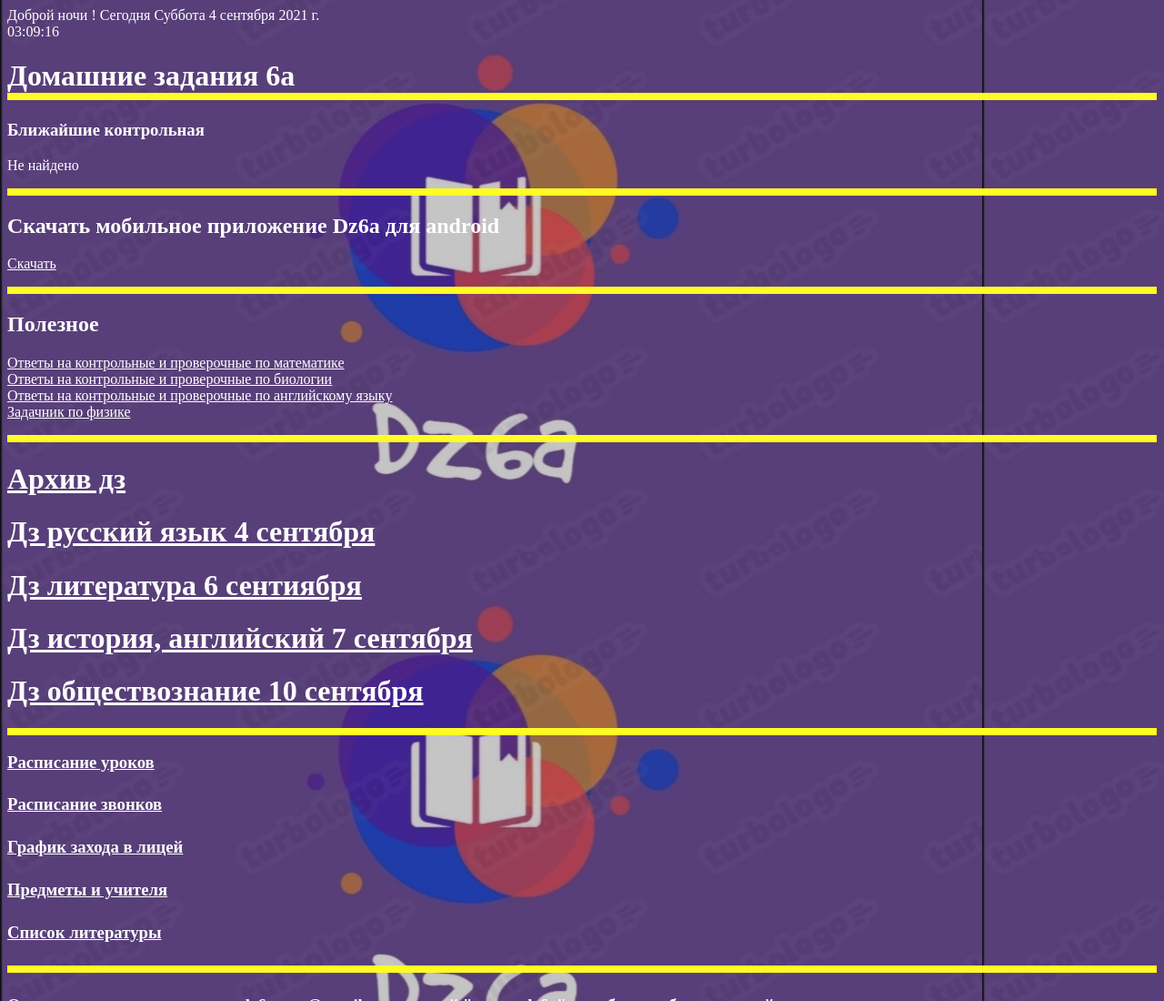
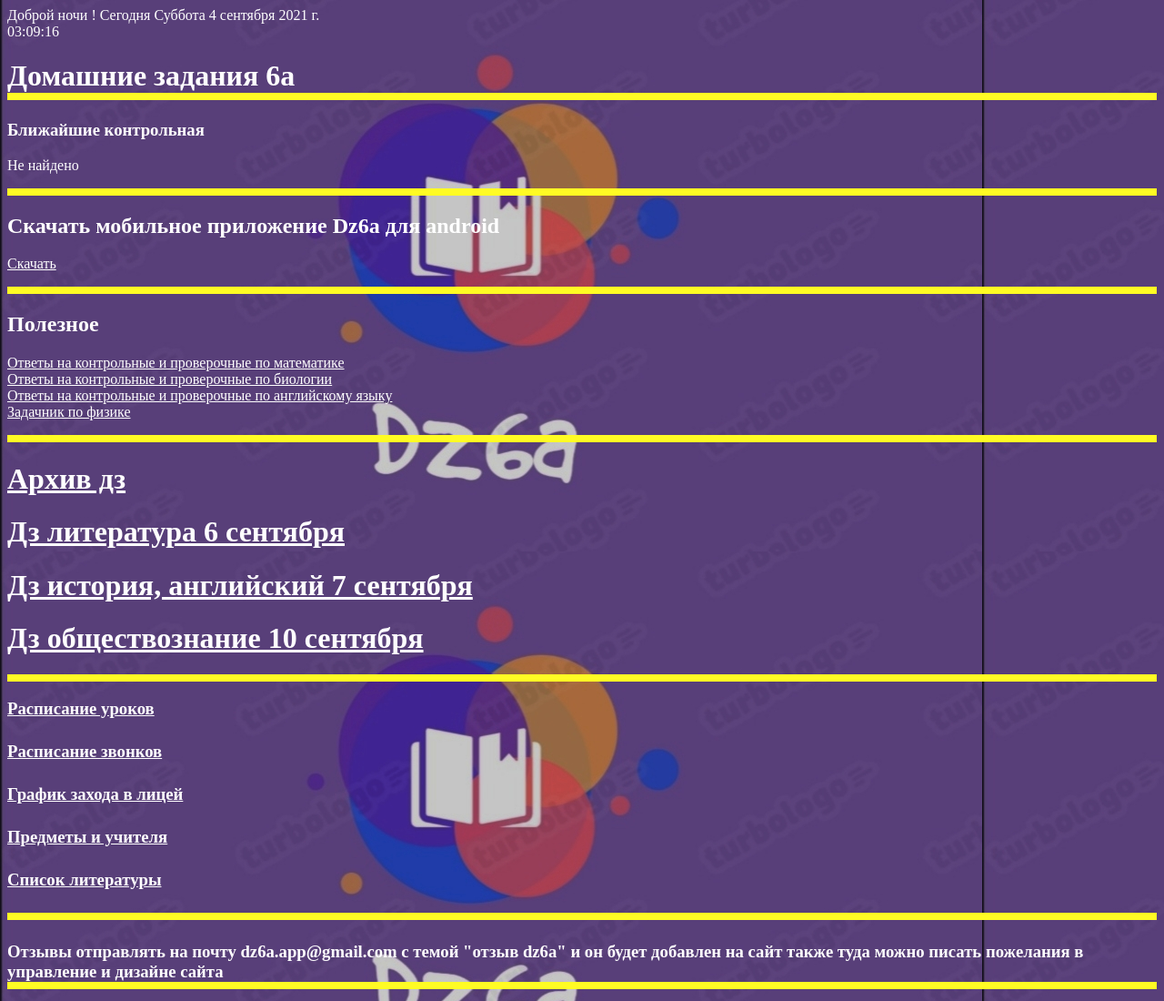
Before and after one commit to timtom2009333/dz5a.github.io, a plain HTML site: page index.html in a window 1280 px wide. Shown: the top 1100 px of the page at 91% size. Drawn offline with Linux system fonts and the light colour scheme.

Commit message:
Add files via upload

```diff
--- a/index.html
+++ b/index.html
@@ -74,8 +74,8 @@ document.write(day[d.getDay()]+" " +d.getDate()+ " " + month[d.getMonth()]
 
 				<p class="hj"> <h1><a class="nb" href="архив дз.html">Aрхив дз</a></h1></p>
 
-				<p > <h1><a class="nb" href="4.html">Дз русский язык 4 сентября</a></h1></p>
-				<p > <h1><a class="nb" href="лит.html">Дз литература 6 сентиября</a></h1></p>
+
+				<p > <h1><a class="nb" href="лит.html">Дз литература 6 сентября</a></h1></p>
 				<p > <h1><a class="nb" href="10.html">Дз история, английский 7 сентября</a></h1></p>
 
 <p > <h1><a class="nb" href="9.html">Дз обществознание 10 сентября</a></h1></p>
```
Also changed, not shown: архив дз.html (+2 -0 lines).
